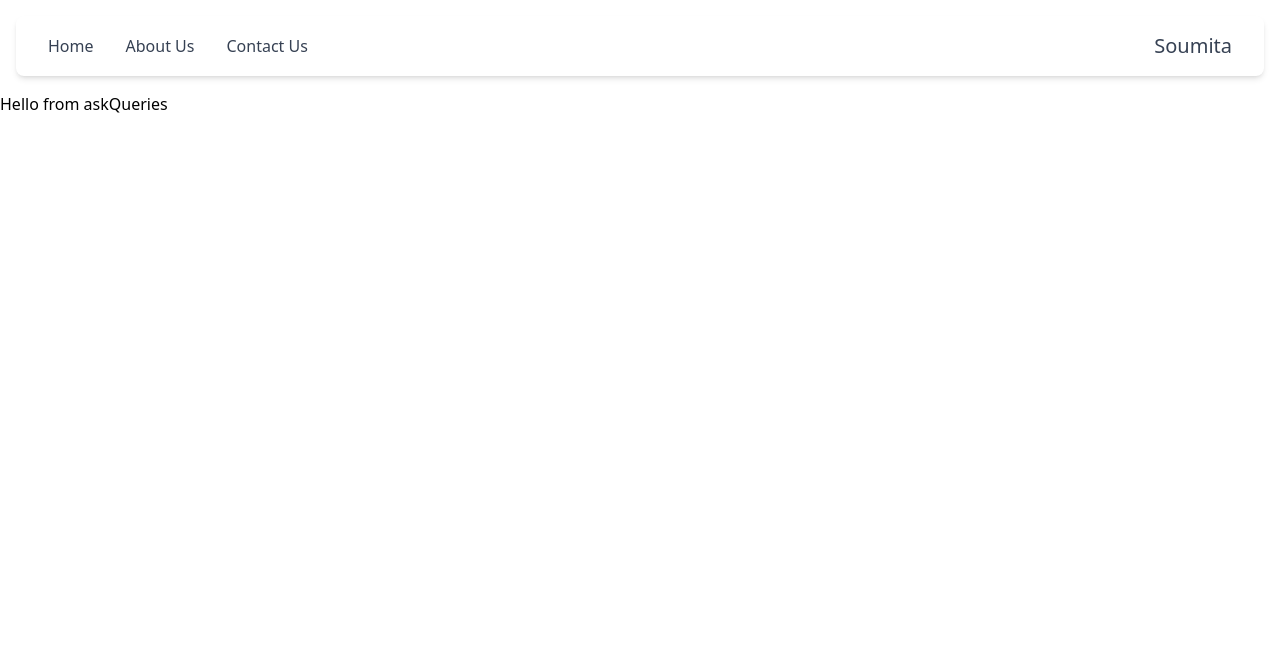
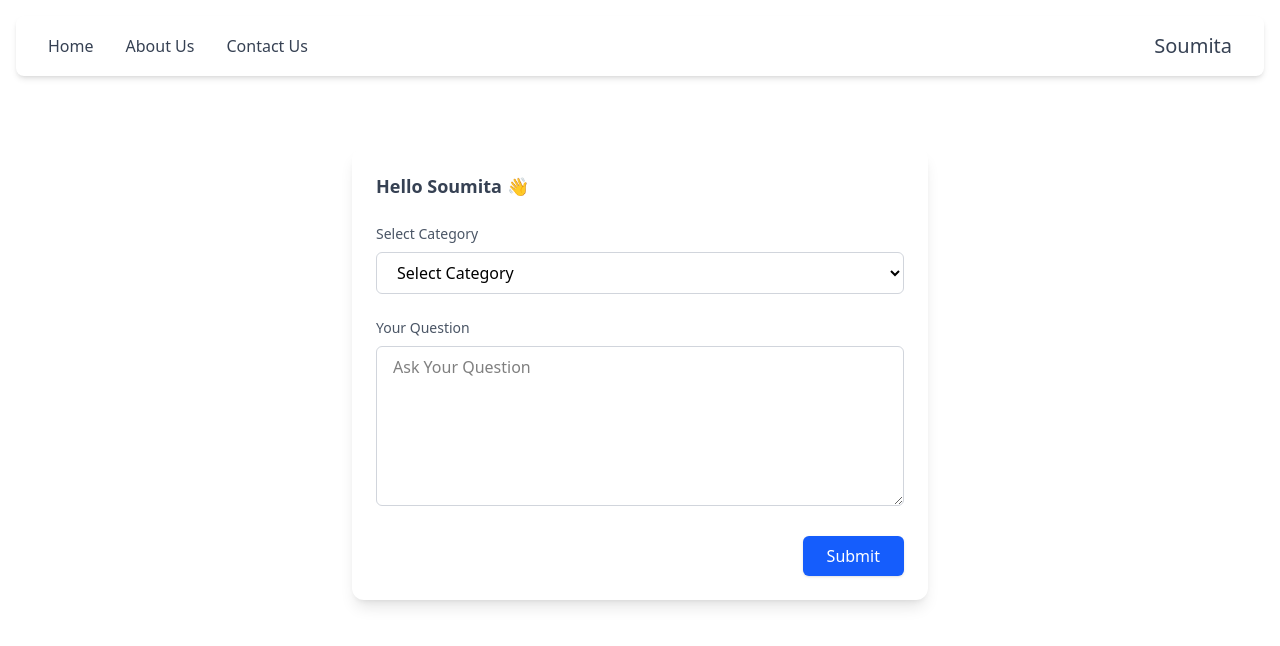
Before and after one commit to Soumita-Nag/QueryService, a Vue app: page / in a window 1280 px wide. Both pictures are taken after a click on the button "Ask Queries". Shown: the top 646 px of the page. Built offline with nearby package versions, Linux system fonts and the light colour scheme.

Commit message:
ask query form created

```diff
--- a/src/App.vue
+++ b/src/App.vue
@@ -40,7 +40,7 @@
     <div :class="{'blur-sm pointer-events-none':visibility.Login || visibility.Signup}">
       <NavBar @activate="changeVisibility" :islogin="islogin" :user="user"/>
       <HomePage @activate="changeVisibility" v-if="visibility.HomePage" :islogin="islogin"/>
-      <askQueries v-if="visibility.AskQueries"/>
+      <askQueries v-if="visibility.AskQueries" :user="user"/>
     </div>
     <div v-if="visibility.Login" class="fixed inset-0 bg-black opacity-80 flex justify-center items-center z-50">
       <Login @activate="changeVisibility"/>
--- /dev/null
+++ b/src/components/AskQueries/AskQueryForm.vue
@@ -0,0 +1,47 @@
+<template>
+  <div class="max-w-xl mx-auto mt-10 p-6 bg-white rounded-xl shadow-lg">
+    <form @submit.prevent="AddQuery" class="space-y-6">
+      <div class="text-lg font-semibold text-gray-700 capitalize">
+        Hello {{ props.user.uname }} 👋
+      </div>
+      <div>
+        <label for="category" class="block mb-2 text-sm font-medium text-gray-600">Select Category</label>
+        <select id="category" v-model="category" class="w-full px-4 py-2 border border-gray-300 rounded-md focus:outline-none focus:ring-2 focus:ring-blue-400">
+          <option disabled selected>Select Category</option>
+          <option value="Programming">Programming</option>
+          <option value="History">History</option>
+          <option value="General Knowledge">General Knowledge</option>
+          <option value="Sports">Sports</option>
+          <option value="Space Science">Space Science</option>
+          <option value="Mythology">Mythology</option>
+        </select>
+      </div>
+      <div>
+        <label for="question" class="block mb-2 text-sm font-medium text-gray-600">Your Question</label>
+        <textarea name="" v-model="question" id="question" placeholder="Ask Your Question" class="w-full min-h-40 px-4 py-2 border border-gray-300 rounded-md focus:outline-none focus:ring-2 focus:ring-blue-400">
+
+        </textarea>
+      </div>
+      <div class="text-right">
+        <button type="submit" class="px-6 py-2 bg-blue-600 text-white rounded-md hover:bg-blue-700 transition duration-300 shadow">
+          Submit
+        </button>
+      </div>
+    </form>
+  </div>
+</template>
+
+<script setup>
+import { defineProps } from 'vue';
+var category="Select Category";
+var question="";
+const props=defineProps({
+    user:Array,
+})
+const AddQuery=()=>{
+    alert(category+" "+question)
+}
+</script>
+<style scoped>
+
+</style>
--- a/src/pages/askQueries.vue
+++ b/src/pages/askQueries.vue
@@ -1,17 +1,14 @@
 <template>
-    <h1>Hello from askQueries</h1>
+    <div class="p-4">
+        <AskQueryForm :user="props.user"/>
+    </div>
 </template>
-<script>
-    export default{
-        data(){
-            return{
-
-            }
-        },
-        methods:{
-
-        },
-    }
+<script setup>
+import AskQueryForm from '@/components/AskQueries/AskQueryForm.vue';
+import { defineProps } from 'vue';
+const props=defineProps({
+    user:Array,
+})
 </script>
 <style scoped>
 
```
